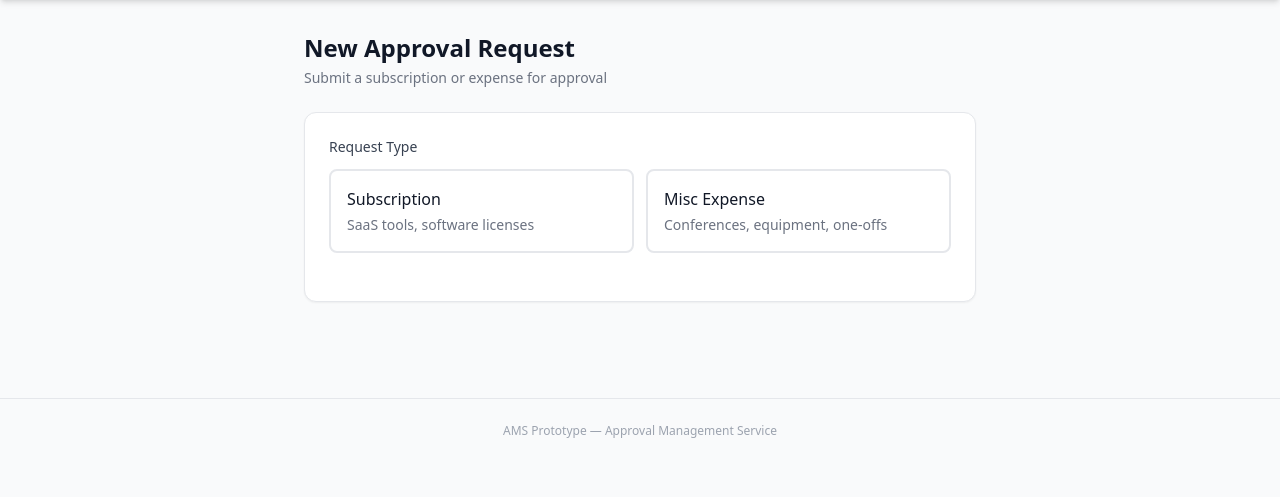
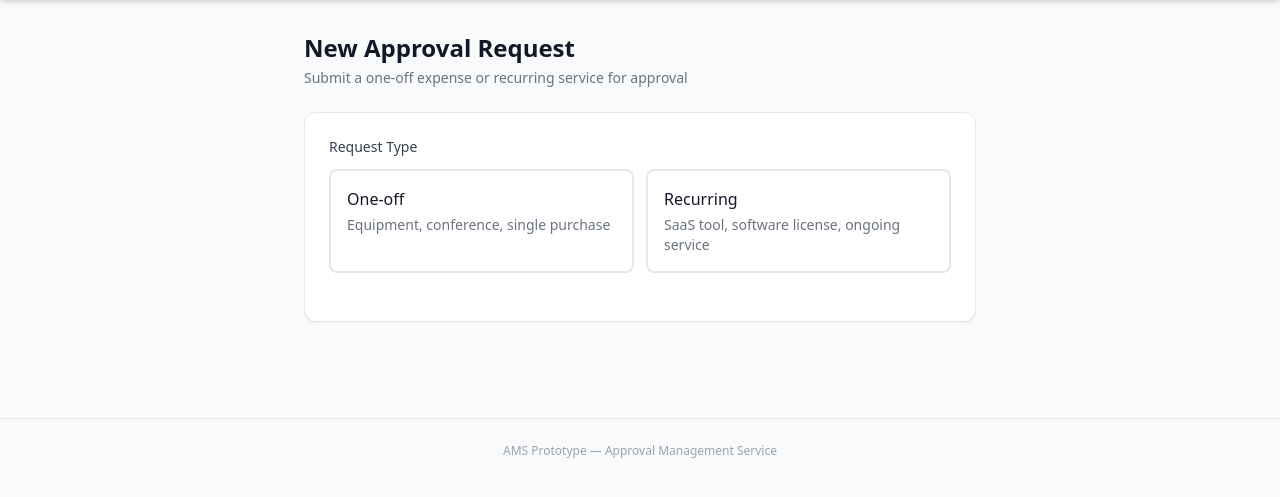
Before and after one commit to raman2324/AMS, a Django app: page /requests/new/ in a window 1280 px wide. Shown: the part 56-553 px from the top of the page. Run offline with Django 5.2, Linux system fonts and the light colour scheme; a user stored in the database is signed in; data comes from the database, SQL or seed files in the repository; both versions use the stored data as it was after the commit; some libraries are stand-ins or nearby versions.

Commit message:
feat: restructure request form - one-off/recurring, manager picker, all requests through manager, removed logout pop up

```diff
--- a/approvals/views.py
+++ b/approvals/views.py
@@ -12,22 +12,28 @@ from .services import (
     finance_approve, finance_reject, it_provision,
     initiate_renewal, complete_renewal, terminate_request,
 )
-from accounts.models import Role
+from accounts.models import CustomUser, Role
 from audit.models import AuditLog
 
 
 @login_required
 def request_new(request):
-    """Create a new approval request (subscription or misc expense)."""
+    """Create a new approval request (one-off or recurring)."""
     if request.method == 'POST':
-        req_type = request.POST.get('request_type')
-        if req_type not in (RequestType.SUBSCRIPTION, RequestType.MISC_EXPENSE):
-            messages.error(request, 'Invalid request type.')
+        from approvals.models import RequestCategory
+        request_category = request.POST.get('request_category', '')
+        if request_category == RequestCategory.RECURRING:
+            req_type = RequestType.SUBSCRIPTION
+        elif request_category == RequestCategory.ONE_OFF:
+            req_type = RequestType.MISC_EXPENSE
+        else:
+            messages.error(request, 'Please select One-off or Recurring.')
             return redirect('approvals:request_new')
 
         try:
             obj = ApprovalRequest(
                 request_type=req_type,
+                request_category=request_category,
                 submitted_by=request.user,
             )
 
@@ -37,21 +43,28 @@ def request_new(request):
             except InvalidOperation:
                 obj.cost = None
 
-            if req_type == RequestType.SUBSCRIPTION:
+            obj.justification = request.POST.get('justification', '').strip()
+            if 'receipt' in request.FILES:
+                obj.receipt = request.FILES['receipt']
+
+            if request_category == RequestCategory.RECURRING:
                 obj.service_name = request.POST.get('service_name', '').strip()
                 obj.vendor = request.POST.get('vendor', '').strip()
                 obj.billing_period = request.POST.get('billing_period', '')
-                obj.justification = request.POST.get('justification', '').strip()
                 expires_on = request.POST.get('expires_on', '').strip()
                 if expires_on:
                     from datetime import date
                     obj.expires_on = date.fromisoformat(expires_on)
-            else:
-                obj.expense_type = request.POST.get('expense_type', '')
-                obj.amount_type = request.POST.get('amount_type', '')
-                obj.justification = request.POST.get('justification', '').strip()
-                if 'receipt' in request.FILES:
-                    obj.receipt = request.FILES['receipt']
+            else:  # one_off
+                obj.service_name = request.POST.get('description', '').strip()
+                obj.expense_type = RequestCategory.ONE_OFF
+
+            manager_id = request.POST.get('manager_id', '').strip()
+            if manager_id:
+                try:
+                    obj.current_approver = CustomUser.objects.get(id=manager_id)
+                except CustomUser.DoesNotExist:
+                    pass
 
             obj.save()
             obj = submit(obj, actor=request.user)
@@ -65,8 +78,9 @@ def request_new(request):
             messages.error(request, f'Error submitting request: {e}')
             return redirect('approvals:request_new')
 
+    managers = CustomUser.objects.filter(role=Role.MANAGER, is_active=True).order_by('first_name')
     return render(request, 'approvals/request_new.html', {
-        'request_types': RequestType.choices,
+        'managers': managers,
     })
 
 
--- a/templates/approvals/request_new.html
+++ b/templates/approvals/request_new.html
@@ -5,106 +5,123 @@
 <div class="max-w-2xl mx-auto">
     <div class="mb-6">
         <h1 class="text-2xl font-bold text-gray-900">New Approval Request</h1>
-        <p class="text-gray-500 text-sm mt-1">Submit a subscription or expense for approval</p>
+        <p class="text-gray-500 text-sm mt-1">Submit a one-off expense or recurring service for approval</p>
     </div>
 
     <div class="bg-white rounded-xl shadow-sm border border-gray-200 p-6">
         <form method="post" enctype="multipart/form-data" id="requestForm">
             {% csrf_token %}
-            <input type="hidden" name="request_type" id="request_type_input" value="">
+            <input type="hidden" name="request_category" id="request_category_input" value="">
 
-            <!-- Request Type Selector -->
+            <!-- Category Selector -->
             <div class="mb-6">
                 <label class="block text-sm font-medium text-gray-700 mb-3">Request Type</label>
                 <div class="grid grid-cols-2 gap-3">
-                    <div id="card-subscription"
+                    <div id="card-one_off"
                          class="border-2 border-gray-200 rounded-lg p-4 cursor-pointer transition hover:border-indigo-300"
-                         onclick="showSection('subscription')">
-                        <div class="font-medium text-gray-900">Subscription</div>
-                        <div class="text-sm text-gray-500 mt-1">SaaS tools, software licenses</div>
+                         onclick="showSection('one_off')">
+                        <div class="font-medium text-gray-900">One-off</div>
+                        <div class="text-sm text-gray-500 mt-1">Equipment, conference, single purchase</div>
                     </div>
-                    <div id="card-misc_expense"
+                    <div id="card-recurring"
                          class="border-2 border-gray-200 rounded-lg p-4 cursor-pointer transition hover:border-indigo-300"
-                         onclick="showSection('misc_expense')">
-                        <div class="font-medium text-gray-900">Misc Expense</div>
-                        <div class="text-sm text-gray-500 mt-1">Conferences, equipment, one-offs</div>
+                         onclick="showSection('recurring')">
+                        <div class="font-medium text-gray-900">Recurring</div>
+                        <div class="text-sm text-gray-500 mt-1">SaaS tool, software license, ongoing service</div>
                     </div>
                 </div>
             </div>
 
-            <!-- Subscription Fields -->
-            <div id="subscription-fields" class="hidden space-y-4">
+            <!-- One-off Fields -->
+            <div id="one_off-fields" class="request-section hidden space-y-4">
+                <div>
+                    <label class="block text-sm font-medium text-gray-700 mb-1">Description *</label>
+                    <input type="text" name="description"
+                           class="w-full border border-gray-300 rounded-lg px-3 py-2 text-sm focus:ring-2 focus:ring-indigo-500"
+                           placeholder="e.g. DjangoCon conference ticket">
+                </div>
+                <div>
+                    <label class="block text-sm font-medium text-gray-700 mb-1">Amount (USD)</label>
+                    <input type="number" name="cost" step="0.01" min="0"
+                           class="w-full border border-gray-300 rounded-lg px-3 py-2 text-sm focus:ring-2 focus:ring-indigo-500"
+                           placeholder="Optional">
+                </div>
+                <div>
+                    <label class="block text-sm font-medium text-gray-700 mb-1">Justification *</label>
+                    <textarea name="justification" rows="3"
+                              class="w-full border border-gray-300 rounded-lg px-3 py-2 text-sm focus:ring-2 focus:ring-indigo-500"
+                              placeholder="Why is this needed?"></textarea>
+                </div>
+                <div>
+                    <label class="block text-sm font-medium text-gray-700 mb-1">Receipt (optional)</label>
+                    <input type="file" name="receipt" accept=".pdf,.jpg,.jpeg,.png"
+                           class="w-full border border-gray-300 rounded-lg px-3 py-2 text-sm">
+                </div>
+            </div>
+
+            <!-- Recurring Fields -->
+            <div id="recurring-fields" class="request-section hidden space-y-4">
                 <div class="grid grid-cols-2 gap-4">
                     <div>
                         <label class="block text-sm font-medium text-gray-700 mb-1">Service Name *</label>
-                        <input type="text" name="service_name" class="w-full border border-gray-300 rounded-lg px-3 py-2 text-sm focus:ring-2 focus:ring-indigo-500" placeholder="e.g. GitHub Copilot">
+                        <input type="text" name="service_name"
+                               class="w-full border border-gray-300 rounded-lg px-3 py-2 text-sm focus:ring-2 focus:ring-indigo-500"
+                               placeholder="e.g. GitHub Copilot">
                     </div>
                     <div>
                         <label class="block text-sm font-medium text-gray-700 mb-1">Vendor</label>
-                        <input type="text" name="vendor" class="w-full border border-gray-300 rounded-lg px-3 py-2 text-sm focus:ring-2 focus:ring-indigo-500" placeholder="e.g. GitHub">
+                        <input type="text" name="vendor"
+                               class="w-full border border-gray-300 rounded-lg px-3 py-2 text-sm focus:ring-2 focus:ring-indigo-500"
+                               placeholder="e.g. GitHub">
                     </div>
                 </div>
                 <div class="grid grid-cols-2 gap-4">
                     <div>
-                        <label class="block text-sm font-medium text-gray-700 mb-1">Cost (USD)</label>
-                        <input type="number" name="cost" step="0.01" min="0" class="w-full border border-gray-300 rounded-lg px-3 py-2 text-sm focus:ring-2 focus:ring-indigo-500" placeholder="19.00">
-                    </div>
-                    <div>
                         <label class="block text-sm font-medium text-gray-700 mb-1">Billing Period</label>
-                        <select name="billing_period" class="w-full border border-gray-300 rounded-lg px-3 py-2 text-sm focus:ring-2 focus:ring-indigo-500">
+                        <select name="billing_period"
+                                class="w-full border border-gray-300 rounded-lg px-3 py-2 text-sm focus:ring-2 focus:ring-indigo-500">
                             <option value="">Select...</option>
                             <option value="monthly">Monthly</option>
                             <option value="annual">Annual</option>
                             <option value="one_time">One-Time</option>
                         </select>
                     </div>
+                    <div>
+                        <label class="block text-sm font-medium text-gray-700 mb-1">Amount (USD)</label>
+                        <input type="number" name="cost" step="0.01" min="0"
+                               class="w-full border border-gray-300 rounded-lg px-3 py-2 text-sm focus:ring-2 focus:ring-indigo-500"
+                               placeholder="Optional">
+                    </div>
                 </div>
                 <div>
                     <label class="block text-sm font-medium text-gray-700 mb-1">Expiry Date</label>
-                    <input type="date" name="expires_on" class="w-full border border-gray-300 rounded-lg px-3 py-2 text-sm focus:ring-2 focus:ring-indigo-500">
+                    <input type="date" name="expires_on"
+                           class="w-full border border-gray-300 rounded-lg px-3 py-2 text-sm focus:ring-2 focus:ring-indigo-500">
                 </div>
                 <div>
                     <label class="block text-sm font-medium text-gray-700 mb-1">Justification *</label>
-                    <textarea name="justification" rows="3" class="w-full border border-gray-300 rounded-lg px-3 py-2 text-sm focus:ring-2 focus:ring-indigo-500" placeholder="Why is this tool needed?"></textarea>
+                    <textarea name="justification" rows="3"
+                              class="w-full border border-gray-300 rounded-lg px-3 py-2 text-sm focus:ring-2 focus:ring-indigo-500"
+                              placeholder="Why is this tool needed?"></textarea>
+                </div>
+                <div>
+                    <label class="block text-sm font-medium text-gray-700 mb-1">Receipt (optional)</label>
+                    <input type="file" name="receipt" accept=".pdf,.jpg,.jpeg,.png"
+                           class="w-full border border-gray-300 rounded-lg px-3 py-2 text-sm">
                 </div>
             </div>
 
-            <!-- Misc Expense Fields -->
-            <div id="misc_expense-fields" class="hidden space-y-4">
-                <div>
-                    <label class="block text-sm font-medium text-gray-700 mb-1">Expense Type</label>
-                    <select name="expense_type" id="expense_type_select"
-                            class="w-full border border-gray-300 rounded-lg px-3 py-2 text-sm focus:ring-2 focus:ring-indigo-500"
-                            onchange="toggleAmountType(this.value)">
-                        <option value="">Select...</option>
-                        <option value="one_off">One-Off</option>
-                        <option value="recurring">Recurring</option>
-                    </select>
-                </div>
-                <div id="amount-type-wrapper" style="display:none">
-                    <label class="block text-sm font-medium text-gray-700 mb-1">Amount Type</label>
-                    <select name="amount_type" id="amount_type_select"
-                            class="w-full border border-gray-300 rounded-lg px-3 py-2 text-sm focus:ring-2 focus:ring-indigo-500">
-                        <option value="">Select...</option>
-                        <option value="fixed">Fixed</option>
-                        <option value="variable">Variable</option>
-                    </select>
-                </div>
-                <div>
-                    <label class="block text-sm font-medium text-gray-700 mb-1">Amount (USD)</label>
-                    <input type="number" name="cost" step="0.01" min="0" class="w-full border border-gray-300 rounded-lg px-3 py-2 text-sm focus:ring-2 focus:ring-indigo-500" placeholder="100.00">
-                </div>
-                <div>
-                    <label class="block text-sm font-medium text-gray-700 mb-1">Justification *</label>
-                    <textarea name="justification" rows="3" class="w-full border border-gray-300 rounded-lg px-3 py-2 text-sm focus:ring-2 focus:ring-indigo-500" placeholder="Why is this expense needed?"></textarea>
-                </div>
-                <div>
-                    <label class="block text-sm font-medium text-gray-700 mb-1">Receipt (optional)</label>
-                    <input type="file" name="receipt" accept=".pdf,.jpg,.jpeg,.png" class="w-full border border-gray-300 rounded-lg px-3 py-2 text-sm">
-                </div>
+            <div id="manager-section" class="hidden mt-6">
+                <label class="block text-sm font-medium text-gray-700 mb-1">Your Reporting Manager</label>
+                <select name="manager_id" class="w-full border border-gray-300 rounded-lg px-3 py-2 text-sm focus:ring-2 focus:ring-indigo-500">
+                    <option value="">Select manager...</option>
+                    {% for mgr in managers %}
+                    <option value="{{ mgr.id }}">{{ mgr.display_name }}</option>
+                    {% endfor %}
+                </select>
             </div>
 
-            <div id="submit-section" class="hidden mt-6 pt-4 border-t border-gray-100 flex justify-end gap-3">
+            <div id="submit-section" class="hidden mt-4 pt-4 border-t border-gray-100 flex justify-end gap-3">
                 <a href="{% url 'approvals:inbox' %}" class="px-4 py-2 text-sm text-gray-600 hover:text-gray-900 transition">Cancel</a>
                 <button type="submit" class="px-6 py-2 bg-indigo-600 hover:bg-indigo-700 text-white text-sm font-medium rounded-lg transition">
                     Submit for Approval
@@ -116,40 +133,30 @@
 
 <script>
 function showSection(type) {
-    // Hide both field sections
-    document.getElementById('subscription-fields').classList.add('hidden');
-    document.getElementById('misc_expense-fields').classList.add('hidden');
+    document.querySelectorAll('.request-section').forEach(function(el) {
+        el.classList.add('hidden');
+    });
 
-    // Reset card highlight
-    document.getElementById('card-subscription').classList.remove('border-indigo-500', 'bg-indigo-50');
-    document.getElementById('card-misc_expense').classList.remove('border-indigo-500', 'bg-indigo-50');
-    document.getElementById('card-subscription').classList.add('border-gray-200');
-    document.getElementById('card-misc_expense').classList.add('border-gray-200');
+    document.getElementById('card-one_off').classList.remove('border-indigo-500', 'bg-indigo-50');
+    document.getElementById('card-recurring').classList.remove('border-indigo-500', 'bg-indigo-50');
+    document.getElementById('card-one_off').classList.add('border-gray-200');
+    document.getElementById('card-recurring').classList.add('border-gray-200');
 
-    // Show selected section and highlight card
     document.getElementById(type + '-fields').classList.remove('hidden');
     var card = document.getElementById('card-' + type);
     card.classList.remove('border-gray-200');
     card.classList.add('border-indigo-500', 'bg-indigo-50');
 
-    // Set hidden request_type value
-    document.getElementById('request_type_input').value = type;
-
-    // Show submit button
+    document.getElementById('request_category_input').value = type;
+    document.getElementById('manager-section').classList.remove('hidden');
     document.getElementById('submit-section').classList.remove('hidden');
 }
 
-function toggleAmountType(val) {
-    var wrapper = document.getElementById('amount-type-wrapper');
-    var select = document.getElementById('amount_type_select');
-    if (val === 'recurring') {
-        wrapper.style.display = '';
-        select.required = true;
-    } else {
-        wrapper.style.display = 'none';
-        select.required = false;
-        select.value = '';
-    }
-}
+// Disable hidden section fields before submit to prevent duplicate POST values
+document.getElementById('requestForm').addEventListener('submit', function() {
+    document.querySelectorAll('.request-section.hidden input, .request-section.hidden select, .request-section.hidden textarea').forEach(function(el) {
+        el.disabled = true;
+    });
+});
 </script>
 {% endblock %}
```
Also changed, not shown: approvals/models.py (+13 -6 lines), approvals/services.py (+6 -35 lines), expenses/views.py (+18 -4 lines), templates/account/logout.html (+6 -17 lines), templates/expenses/expense_new.html (+81 -34 lines), approvals/migrations/0002_approvalrequest_request_category.py (added), db.sqlite3.
